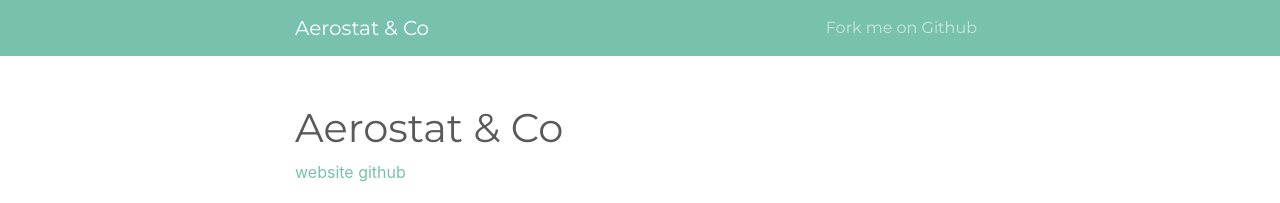
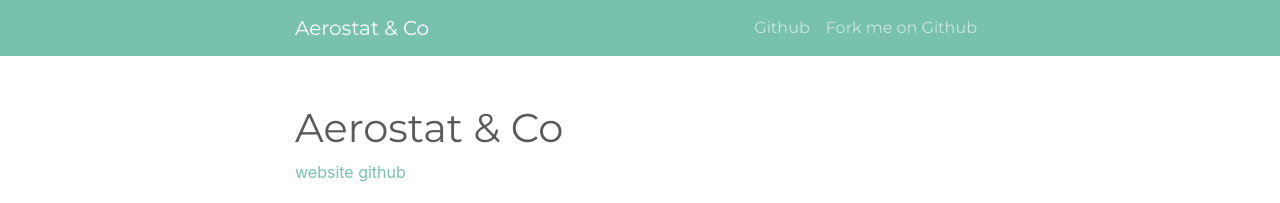
Before and after one commit to AerostatAndCo/aerostatandco.github.io, a Jekyll site: the page built from index.md, in a window 1280 px wide and 900 px high. Shown: the top 203 px of the window. Built offline with Jekyll 4.4.1, drawn with Linux system fonts in a browser that asks for light colours.

Commit message:
added nav-link (github) and changed href
Changed href from the site.github info in the link and added a url into the quotes...

```diff
--- a/_includes/header.html
+++ b/_includes/header.html
@@ -17,6 +17,9 @@
           </li>
           {%- endif -%}
         {% endfor -%}
+          <li class="nav-item">
+          <a class="nav-link" href="https://github.com/AerostatAndCo">Github</a>
+        </li>
         <li class="nav-item">
           <a class="nav-link" href="{{ site.github.repository_url }}">Fork me on Github</a>
         </li>
```
